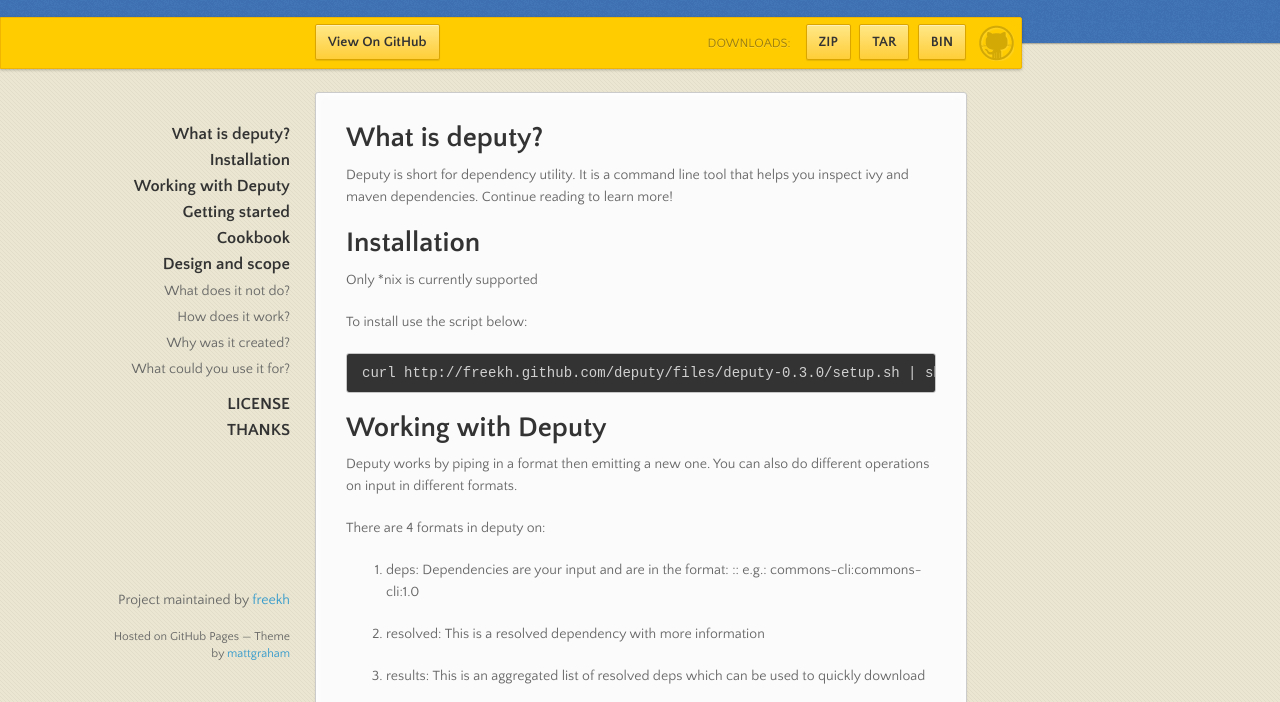
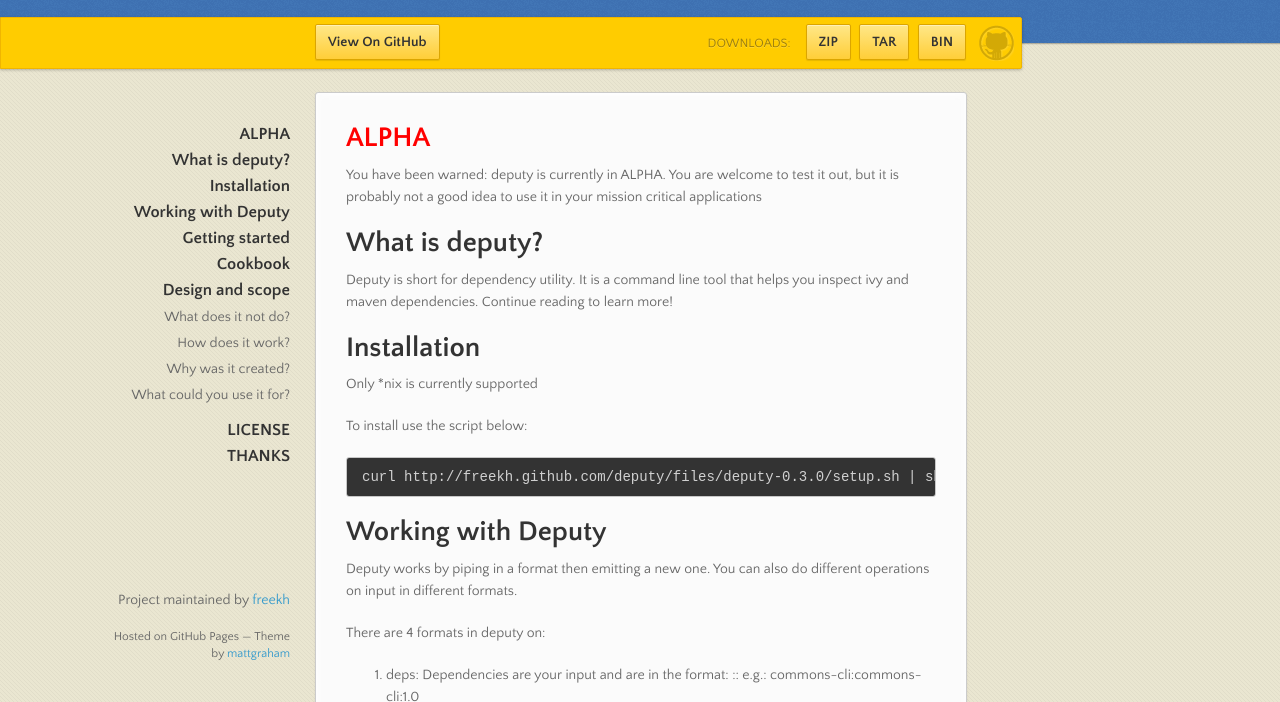
Before and after one commit to freekh/deputy, a plain HTML site: page index.html in a window 1280 px wide. Shown: the part 98-800 px from the top of the page. Drawn offline with nearby package versions, Linux system fonts and the light colour scheme.

Commit message:
added alpha warning

```diff
--- a/index.html
+++ b/index.html
@@ -40,6 +40,12 @@
         <ul></ul>
       </nav>
       <section>
+        <h1 style="color:red;">ALPHA</h1>
+
+<p>You have been warned: deputy is currently in ALPHA. You are welcome to test
+        it out, but it is probably not a good idea to use it in your
+        mission critical applications</p>
+
         <h1>What is deputy?</h1>
 
 <p>Deputy is short for dependency utility. It is a command line tool that
```
